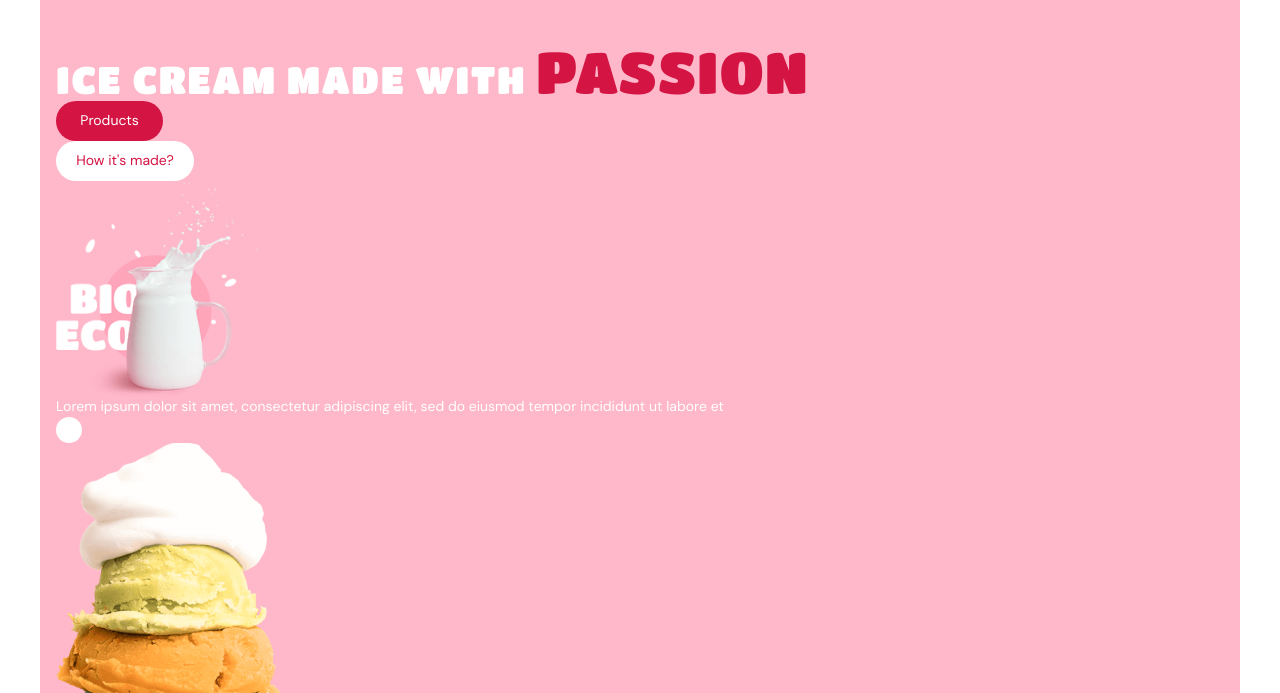
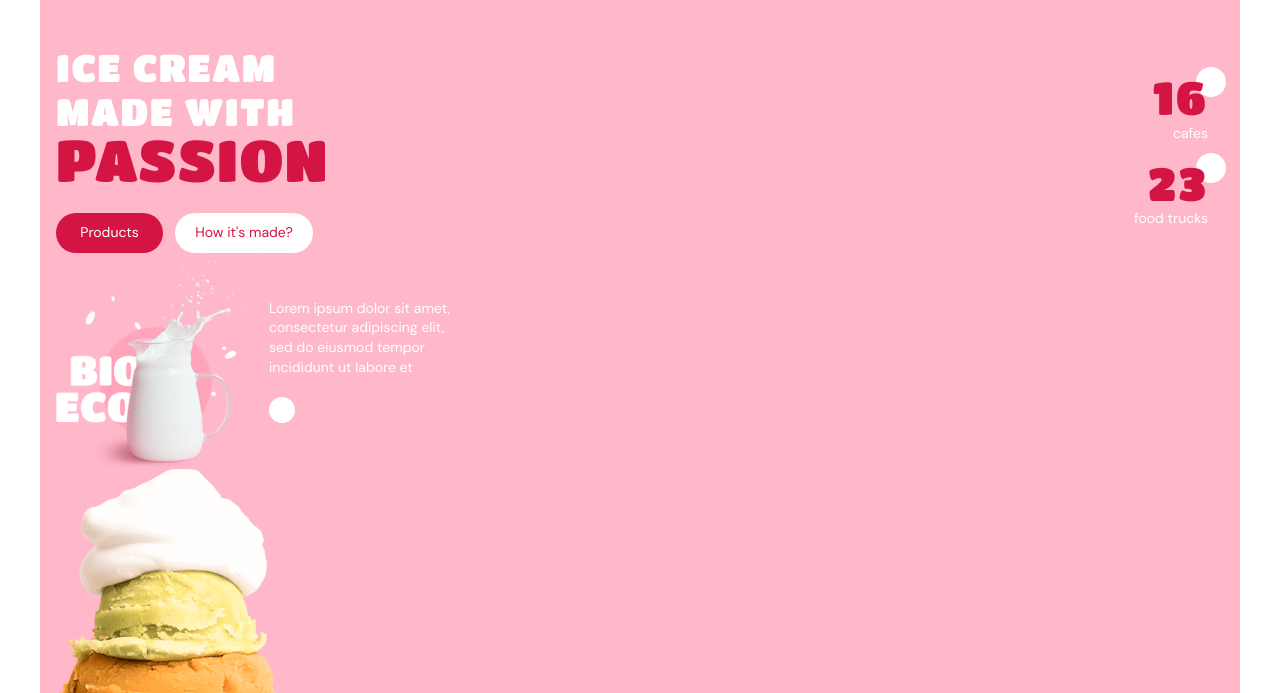
Before and after one commit to 1ntheg2ur1/Ice-cream-header, a plain HTML site: page index.html in a window 1280 px wide. Shown: the part 107-800 px from the top of the page. Drawn offline with nearby package versions, Linux system fonts and the light colour scheme.

Commit message:
only positions left

```diff
--- a/index.html
+++ b/index.html
@@ -123,13 +123,38 @@
           </button>
         </div>
         <div class="hero">
-          <h1 class="hero__header">
-            ice cream made with <span class="hero__header--red">passion</span>
-          </h1>
-          <a class="hero__link hero__link--red" href="#products">Products</a>
-          <a class="hero__link hero__link--white" href="#how"
-            >How it&#39;s made&#63;</a
-          >
+          <div class="hero__box">
+            <div class="hero__wrapper">
+              <h1 class="hero__header">
+                ice cream made with
+                <span class="hero__header--red">passion</span>
+              </h1>
+              <div class="hero__links">
+                <a class="hero__link hero__link--red" href="#products"
+                  >Products</a
+                >
+                <a class="hero__link hero__link--white" href="#how"
+                  >How it&#39;s made&#63;</a
+                >
+              </div>
+            </div>
+            <div class="hero__institutions">
+              <div class="hero__institution">
+                <p class="hero__inst-number">16</p>
+                <p class="hero__inst-type">cafes</p>
+                <svg class="hero__icon">
+                  <use href="./media/images/symbol-defs.svg#Ellipse1"></use>
+                </svg>
+              </div>
+              <div class="hero__institution">
+                <p class="hero__inst-number">23</p>
+                <p class="hero__inst-type">food trucks</p>
+                <svg class="hero__icon">
+                  <use href="./media/images/symbol-defs.svg#Ellipse1"></use>
+                </svg>
+              </div>
+            </div>
+          </div>
           <div class="hero__content">
             <img
               class="hero__img"
@@ -187,20 +212,6 @@
               alt="IceCream"
             />
           </div>
-          <div class="hero__institution">
-            <p class="hero__inst-number">16</p>
-            <p class="hero__inst-type">cafes</p>
-            <svg class="hero__icon">
-              <use href="./media/images/symbol-defs.svg#Ellipse1"></use>
-            </svg>
-          </div>
-          <div class="hero__institution">
-            <p class="hero__inst-number">23</p>
-            <p class="hero__inst-type">food trucks</p>
-            <svg class="hero__icon">
-              <use href="./media/images/symbol-defs.svg#Ellipse1"></use>
-            </svg>
-          </div>
           <div class="hero__girl">
             <img
               srcset="
--- a/sass/main.scss
+++ b/sass/main.scss
@@ -126,10 +126,6 @@ body {
 
 .logo {
   display: block;
-
-  @media screen and (max-width: 767px) {
-    padding-top: 8px;
-  }
 }
 
 @media screen and (max-width: 1199px) {
@@ -174,8 +170,11 @@ body {
   }
 }
 
-@media screen and (min-width: 768px) and (max-width: 1199px) {
-  .header__box {
+.header__box {
+  padding-top: 8px;
+  margin-bottom: 136px;
+
+  @media screen and (min-width: 768px) and (max-width: 1199px) {
     display: flex;
     align-items: center;
     justify-content: space-between;
@@ -184,19 +183,19 @@ body {
     margin-bottom: 20px;
   }
 
-  .mobile-menu {
-    margin-left: auto;
-    margin-right: 32px;
-  }
-}
-
-@media screen and (min-width: 1200px) {
-  .header__box {
+  @media screen and (min-width: 1200px) {
     display: flex;
     align-items: center;
 
     padding-top: 37px;
     margin-bottom: 60px;
+  }
+}
+
+@media screen and (min-width: 768px) and (max-width: 1199px) {
+  .mobile-menu {
+    margin-left: auto;
+    margin-right: 32px;
   }
 }
 
@@ -404,6 +403,43 @@ body {
   }
 }
 
+.hero__box {
+  @media screen and (min-width: 768px) {
+    display: flex;
+    align-items: center;
+    justify-content: space-between;
+  }
+}
+
+.hero__wrapper {
+  width: 218px;
+
+  @media screen and (min-width: 768px) {
+    width: 162px;
+  }
+
+  @media screen and (min-width: 1200px) {
+    width: 277px;
+  }
+}
+
+.hero__links {
+  display: flex;
+  margin-top: 24px;
+
+  @media screen and (min-width: 1200px) {
+    margin-top: 24px;
+  }
+
+  & .hero__link:not(:last-child) {
+    margin-right: 8px;
+
+    @media screen and (min-width: 1200px) {
+      margin-right: 12px;
+    }
+  }
+}
+
 .hero__header {
   font-family: var(--secondary-font), sans-serif;
   font-style: normal;
@@ -503,12 +539,27 @@ body {
   }
 }
 
+.hero__content {
+  display: flex;
+  align-items: center;
+}
+
+.hero__thumb {
+  width: 114px;
+
+  @media screen and (min-width: 1200px) {
+    width: 200px;
+  }
+}
+
 .hero__text {
+  margin-bottom: 7px;
   font-size: 8px;
   line-height: 1.5;
   color: var(--main-text-color);
 
   @media screen and (min-width: 1200px) {
+    margin-bottom: 20px;
     font-size: 14px;
     line-height: 1.4;
   }
@@ -575,8 +626,18 @@ body {
 .hero__institution {
   position: relative;
   right: 16px;
-  z-index: 10;
+  z-index: 3;
   text-align: right;
+
+  &:not(:last-child) {
+    margin-bottom: 16px;
+  }
+
+  @media screen and (min-width: 1200px) {
+    &:not(:last-child) {
+      margin-bottom: 15px;
+    }
+  }
 }
 
 .hero__icon {
```
Also changed, not shown: css/main.css, css/main.min.css, 2 other files.
